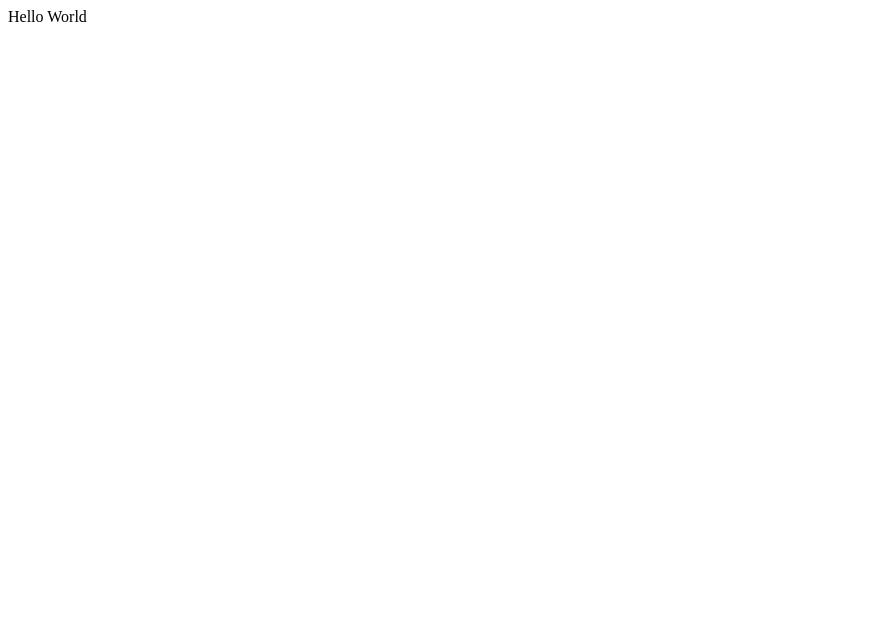
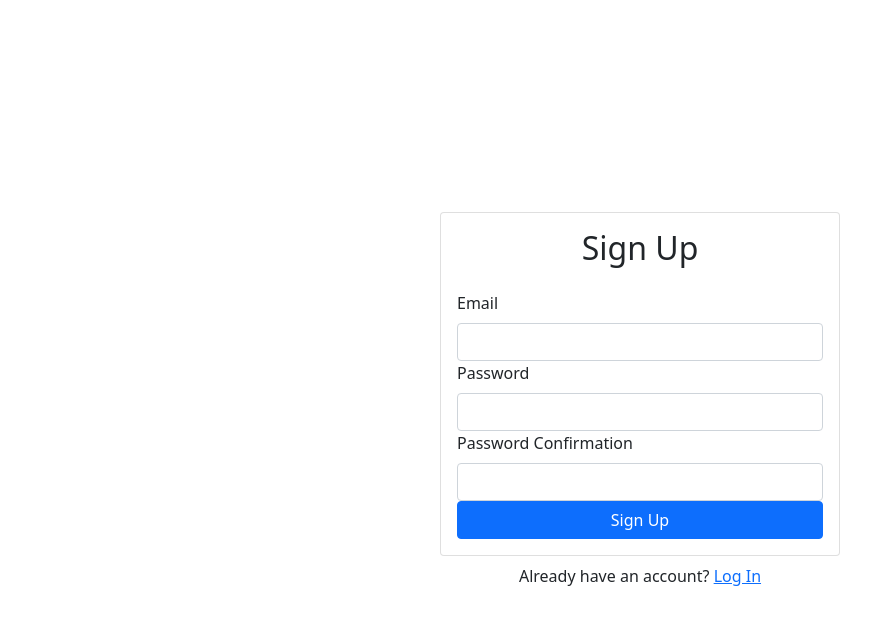
Before and after one commit to rahulchauhan049/URL-Shortner-using-React-firebaseAuthentication-and-firebaseFirestore, a React (Create React App) app: page /signup in a window 1280 px wide. Shown: the top 624 px of the page, without its empty margins (0-895 px from the left). Built offline with nearby package versions, Linux system fonts and the light colour scheme; no server answers.

Commit message:
Added authentication

```diff
--- a/package.json
+++ b/package.json
@@ -6,8 +6,12 @@
     "@testing-library/jest-dom": "^5.11.4",
     "@testing-library/react": "^11.1.0",
     "@testing-library/user-event": "^12.1.10",
+    "bootstrap": "^5.1.0",
+    "firebase": "^9.0.0",
     "react": "^17.0.2",
+    "react-bootstrap": "^1.6.1",
     "react-dom": "^17.0.2",
+    "react-router-dom": "^5.2.1",
     "react-scripts": "4.0.3",
     "styled-components": "^5.3.1",
     "web-vitals": "^1.0.1"
--- a/src/App.js
+++ /dev/null
@@ -1,15 +0,0 @@
-import styled from 'styled-components'
-
-function App() {
-  return (
-    <AppStyled>
-      Hello World
-    </AppStyled>
-  );
-}
-
-const AppStyled = styled.div`
-
-`
-
-export default App;
--- /dev/null
+++ b/src/Components/App.js
@@ -0,0 +1,30 @@
+import { Container } from "react-bootstrap";
+import { AuthProvider } from "../Context/AuthContext";
+import Signup from "./Signup";
+import { BrowserRouter as Router, Switch, Route } from "react-router-dom";
+import Dashboard from "./Dashboard";
+import Login from "./Login";
+
+function App() {
+
+  return (
+      <Container className="d-flex align-items-center justify-content-center"
+          style={{minHeight: "100vh"}}
+        >
+        <div className="w-100" style={{ maxWidth: '400px' }}>
+          <Router>
+            <AuthProvider>
+              <Switch>
+                <Route exact path="/" component={Dashboard}/>
+                <Route path="/signup" component={Signup} />
+                <Route path="/login" component={Login} />
+              </Switch>
+            </AuthProvider>
+          </Router>
+        </div>
+      </Container>
+  )
+}
+
+
+export default App;
--- /dev/null
+++ b/src/Components/Dashboard.js
@@ -0,0 +1,11 @@
+import React from 'react'
+
+function Dashboard() {
+    return (
+        <div>
+            You are logged in
+        </div>
+    )
+}
+
+export default Dashboard
--- /dev/null
+++ b/src/Components/Login.js
@@ -0,0 +1,54 @@
+import React, {useRef, useState} from 'react'
+import { Card, Button, Form, Alert } from 'react-bootstrap'
+import { useAuth } from '../Context/AuthContext'
+import { Link, useHistory } from 'react-router-dom'
+
+function Login() {
+    const emailRef = useRef();
+    const passwordRef = useRef();
+    const { login } = useAuth()
+    const [error, setError] = useState('');
+    const [loading, setLoading] = useState(false)
+    const history = useHistory()
+
+    async function handleSubmit(event) {
+        event.preventDefault();
+
+        try {
+            setError('');
+            setLoading(true);
+            await login(emailRef.current.value, passwordRef.current.value)
+            history.push("/")
+        } catch (e) {
+            setError('Failed to sign in')
+        }
+        setLoading(false)
+    }
+    return (
+        <>
+            <Card>
+                <Card.Body>
+                    <h2 className="text-center mb-4">Log In</h2>
+                    {error && <Alert variant="danger">{error} </ Alert>}
+                    <Form onSubmit={handleSubmit}>
+                        <Form.Group id="email">
+                            <Form.Label>Email</Form.Label>
+                            <Form.Control type="email" ref={emailRef} required />
+                        </Form.Group>
+                        <Form.Group id="password">
+                            <Form.Label>Password</Form.Label>
+                            <Form.Control type="password" ref={passwordRef} required />
+                        </Form.Group>
+
+                        <Button disbaled={loading} className="w-100" type="submit">Log In</Button>
+                    </Form>
+                </Card.Body>
+            </Card>
+            <div className="w-100 text-center mt-2">
+                Need an Account? <Link to="/signup">Sign Up</Link>
+            </div>
+        </>
+    )
+}
+
+export default Login
--- /dev/null
+++ b/src/Components/Signup.js
@@ -0,0 +1,62 @@
+import React, {useRef, useState} from 'react'
+import { Card, Button, Form, Alert } from 'react-bootstrap'
+import { useAuth } from '../Context/AuthContext'
+import {Link, useHistory} from 'react-router-dom'
+
+function Signup() {
+    const emailRef = useRef();
+    const passwordRef = useRef();
+    const passwordConfirmRef = useRef();
+    const { signup } = useAuth()
+    const [error, setError] = useState('');
+    const [loading, setLoading] = useState(false)
+    const history = useHistory()
+
+
+    async function handleSubmit(event) {
+        event.preventDefault();
+        if (passwordRef.current.value !== passwordConfirmRef.current.value) {
+            return setError('Passwords do not match');
+        }
+        try {
+            setError('');
+            setLoading(true);
+            await signup(emailRef.current.value, passwordRef.current.value)
+            history.push("/")
+
+        } catch (e) {
+            setError('Failed to create an account')
+        }
+        setLoading(false)
+    }
+    return (
+        <>
+            <Card>
+                <Card.Body>
+                    <h2 className="text-center mb-4">Sign Up</h2>
+                    {error && <Alert variant="danger">{error} </ Alert>}
+                    <Form onSubmit={handleSubmit}>
+                        <Form.Group id="email">
+                            <Form.Label>Email</Form.Label>
+                            <Form.Control type="email" ref={emailRef} required />
+                        </Form.Group>
+                        <Form.Group id="password">
+                            <Form.Label>Password</Form.Label>
+                            <Form.Control type="password" ref={passwordRef} required />
+                        </Form.Group>
+                        <Form.Group id="pass-confirm">
+                            <Form.Label>Password Confirmation</Form.Label>
+                            <Form.Control type="password" ref={passwordConfirmRef} required />
+                        </Form.Group>
+                        <Button disbaled={loading} className="w-100" type="submit">Sign Up</Button>
+                    </Form>
+                </Card.Body>
+            </Card>
+            <div className="w-100 text-center mt-2">
+                Already have an account? <Link to="/login">Log In</Link>
+            </div>
+        </>
+    )
+}
+
+export default Signup
--- /dev/null
+++ b/src/Context/AuthContext.js
@@ -0,0 +1,41 @@
+import React, { useContext, useState, useEffect } from 'react'
+import { auth } from '../firebase'
+
+const AuthContext = React.createContext()
+
+export function useAuth() {
+    return useContext(AuthContext)
+}
+
+export function AuthProvider({children}) {
+
+    const [currentUser, setCurrentUser] = useState()
+    const [loading, setLoading] = useState(true)
+
+    function signup(email, password) {
+        return auth.createUserWithEmailAndPassword(email, password)
+    }
+
+    function login(email, password) {
+        return auth.signInWithEmailAndPassword(email, password)
+    }
+
+    useEffect(() => {
+        const unsubscribe = auth.onAuthStateChanged(user => {
+            setCurrentUser(user)
+            setLoading(false);
+        })
+    }, [])
+
+
+    const value = {
+        currentUser,
+        signup,
+        login
+    }
+    return (
+        <AuthContext.Provider value={value}>
+            {!loading && children}
+        </AuthContext.Provider>
+    )
+}
--- /dev/null
+++ b/src/firebase.js
@@ -0,0 +1,15 @@
+import firebase from 'firebase/compat/app';
+import 'firebase/compat/auth';
+
+const app = firebase.initializeApp({
+    apiKey: process.env.REACT_APP_FIREBASE_API_KEY,
+    authDomain: process.env.REACT_APP_FIREBASE_AUTH_DOMAIN,
+    projectId: process.env.REACT_APP_FIREBASE_PROJECT_ID,
+    storageBucket: process.env.REACT_APP_FIREBASE_STOREAGE_BUCKET,
+    messagingSenderId: process.env.REACT_APP_FIREBASE_MESSANGING_SENDER_ID,
+    appId: process.env.REACT_APP_FIREBASE_APP_ID,
+    measurementId: process.env.REACT_APP_FIREBASE_MEASUREMENT_ID
+});
+
+export const auth = app.auth();
+export default app;
--- a/src/index.js
+++ b/src/index.js
@@ -1,6 +1,7 @@
 import React from 'react';
 import ReactDOM from 'react-dom';
-import App from './App';
+import App from './Components/App';
+import 'bootstrap/dist/css/bootstrap.min.css';
 
 ReactDOM.render(
   <React.StrictMode>
```
Also changed, not shown: 1 other file (tests, documents, lock files or other folders).
